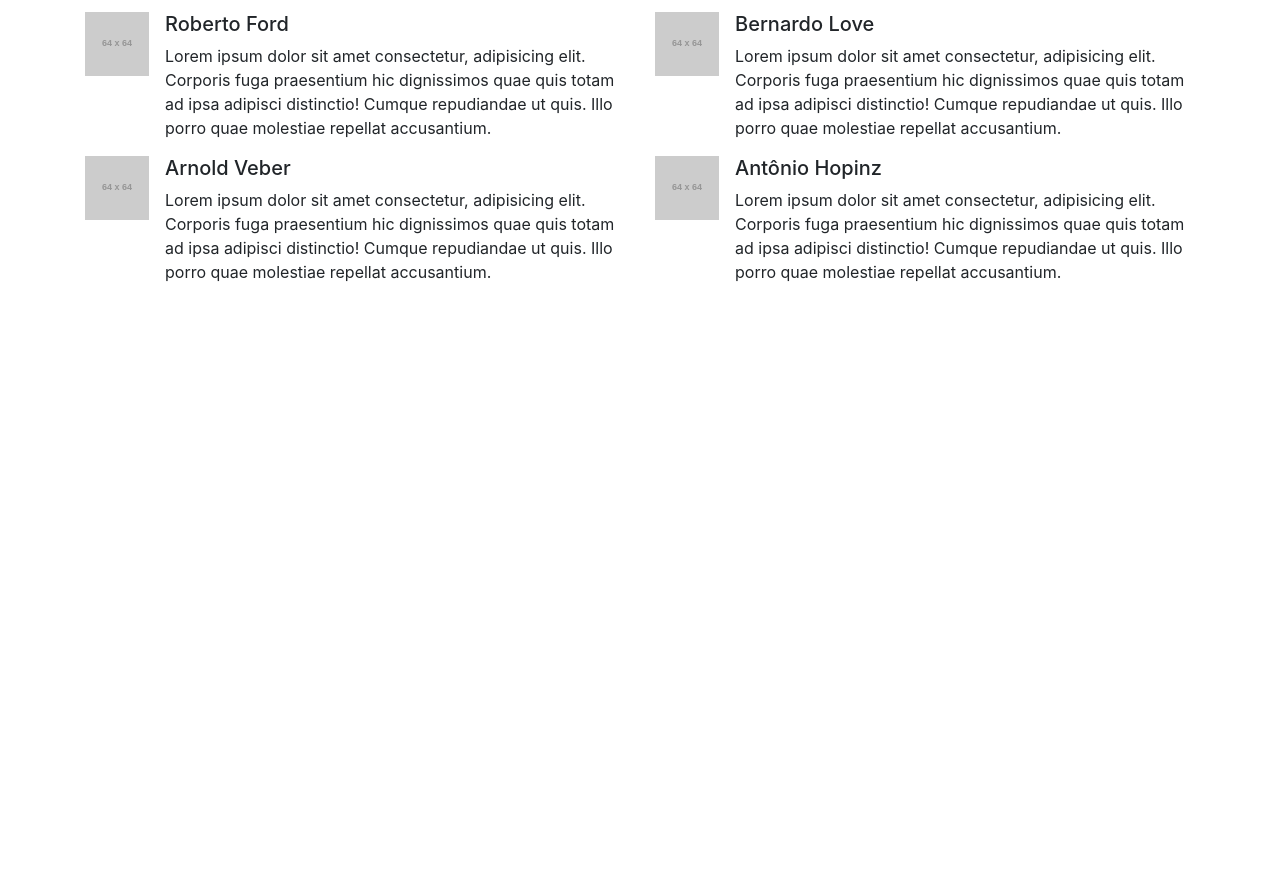
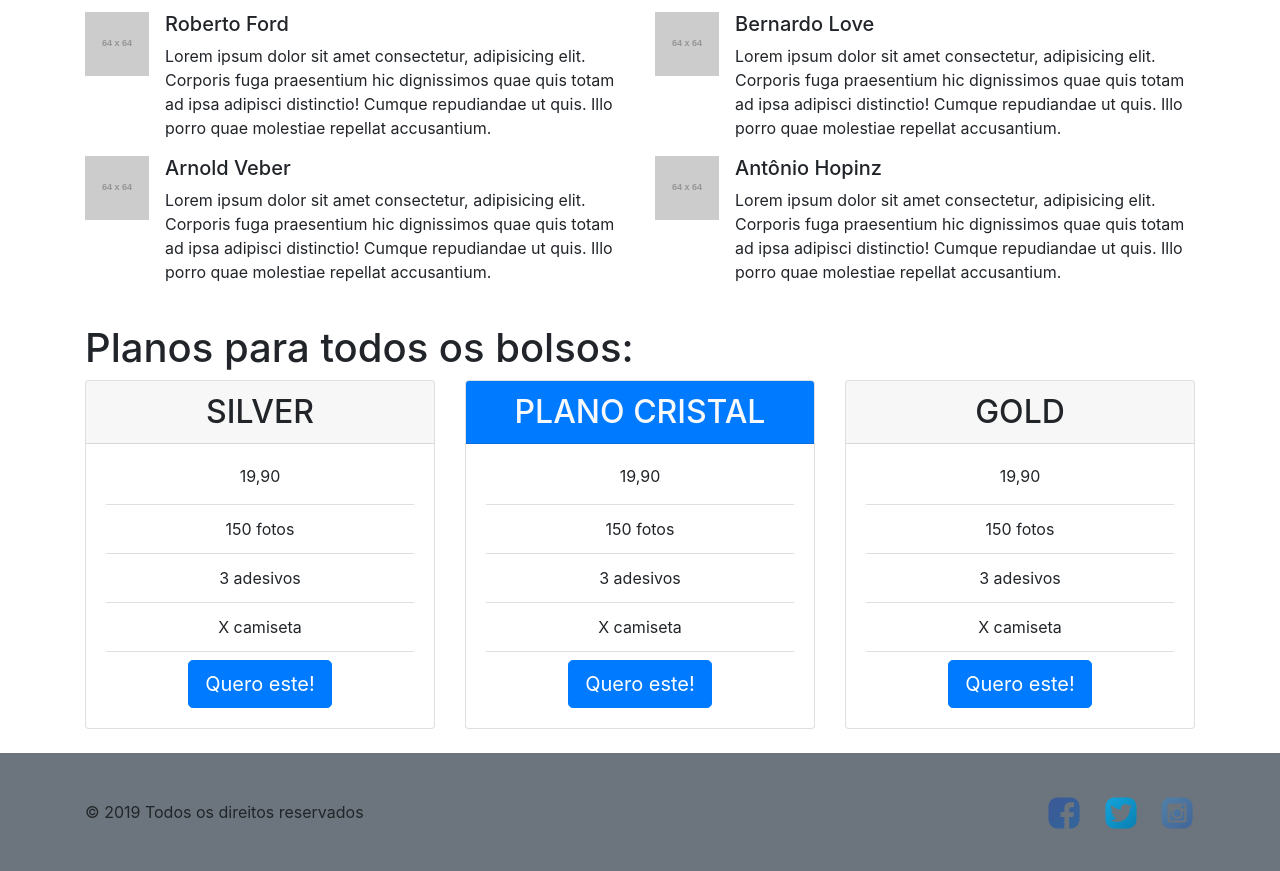
Before and after one commit to danieldhsd/projeto-better, a plain HTML site: page index.html in a window 1280 px wide. Shown: the part 1412-2283 px from the top of the page. Before the commit the page ends 1712 px from the top, so only its background shows below. Drawn offline with Linux system fonts and the light colour scheme; placeholder pictures from the web are drawn by us.

Commit message:
Criando a secao de planos e finalizando o rodape

```diff
--- a/css/better-tema.css
+++ b/css/better-tema.css
@@ -4,3 +4,30 @@
   background-position: center;
   color: #fff;
 }
+
+.social a {
+  display: block;
+  width: 36px;
+  height: 36px;
+  text-indent: -9999px;
+}
+
+.social li {
+  display: inline-block;
+  margin-left: 1em;
+}
+
+.social a[href='http://facebook.com/betterimages'] {
+  background: url(../img/icone-face.png);
+  background-size: 36px 36px;
+}
+
+.social a[href='http://twitter.com/betterimages'] {
+  background: url(../img/icone-twitter.png);
+  background-size: 36px 36px;
+}
+
+.social a[href='http://instagram.com/betterimages'] {
+  background: url(../img/icone-insta.png);
+  background-size: 36px 36px;
+}
--- a/index.html
+++ b/index.html
@@ -213,9 +213,90 @@
           </div>
         </div>
       </div>
+    </section>
+
+    <section class="container planos py-4">
+      <h1>Planos para todos os bolsos:</h1>
+
+      <div class="row">
+
+        <div class="col-md-4">
+          <div class="card text-center">
+            <h2 class="card-header text-uppercase">Silver</h2>
+            <div class="card-body">
+              <p>19,90</p>
+
+              <ul class="list-group list-group-flush mb-2">
+                <li class="list-group-item">150 fotos</li>
+                <li class="list-group-item">3 adesivos</li>
+                <li class="list-group-item">X camiseta</li>
+              </ul>
+
+              <button class="btn btn-primary btn-lg">
+                Quero este!
+              </button>
+            </div>
+          </div> <!-- Fim plano Silver-->
+        </div>
+
+        <div class="col-md-4">
+          <div class="card text-center">
+            <h2 class="card-header text-uppercase bg-primary text-light">
+              Plano Cristal
+            </h2>
+            <div class="card-body">
+              <p>19,90</p>
+
+              <ul class="list-group list-group-flush mb-2">
+                <li class="list-group-item">150 fotos</li>
+                <li class="list-group-item">3 adesivos</li>
+                <li class="list-group-item">X camiseta</li>
+              </ul>
+
+              <button class="btn btn-primary btn-lg">
+                Quero este!
+              </button>
+            </div>
+          </div> <!-- Fim plano Cristal-->
+        </div>
+
+        <div class="col-md-4">
+          <div class="card text-center">
+            <h2 class="card-header text-uppercase">Gold</h2>
+            <div class="card-body">
+              <p>19,90</p>
+
+              <ul class="list-group list-group-flush mb-2">
+                <li class="list-group-item">150 fotos</li>
+                <li class="list-group-item">3 adesivos</li>
+                <li class="list-group-item">X camiseta</li>
+              </ul>
+
+              <button class="btn btn-primary btn-lg">
+                Quero este!
+              </button>
+            </div>
+          </div> <!-- Fim plano Gold-->
+        </div>
+
+      </div>
 
     </section>
   </main>
+
+  <footer class="bg-secondary py-4">
+    <div class="container d-flex justify-content-between align-items-center">
+      <span>
+        © 2019 Todos os direitos reservados
+      </span>
+
+      <ul class="social">
+        <li><a href="http://facebook.com/betterimages" class="text-hide">Facebook</a></li>
+        <li><a href="http://twitter.com/betterimages" class="text-hide">Twitter</a></li>
+        <li><a href="http://instagram.com/betterimages" class="text-hide">Instagram</a></li>
+      </ul>
+    </div>
+  </footer>
 
   <script src="./js/jquery.js"></script>
   <script src="./js/bootstrap.min.js"></script>
```
